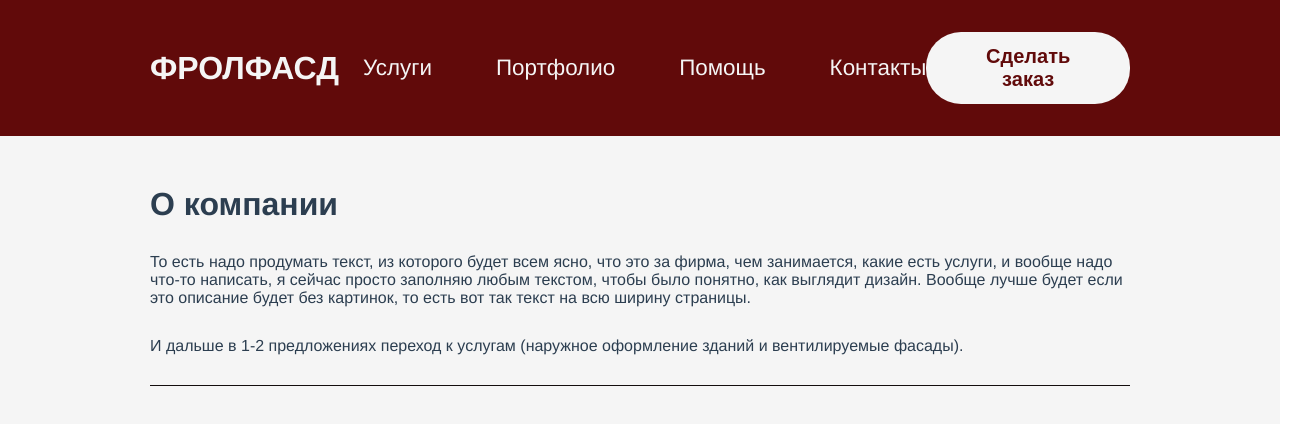
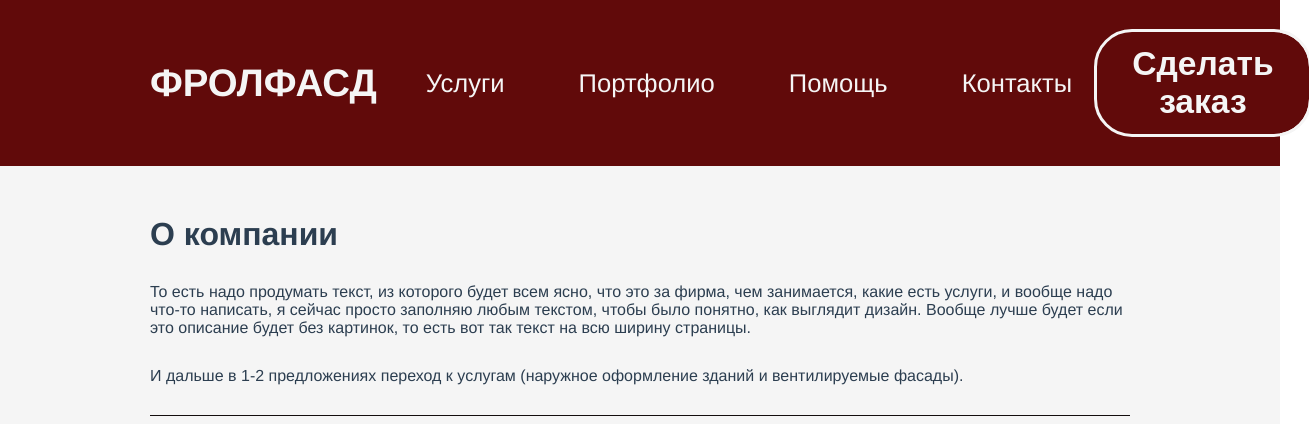
Before and after one commit to AshurovG/construction_company, a Vue app: page / in a window 1280 px wide. Shown: the top 424 px of the page, 1309 px wide, since content can reach past the window. Built offline with nearby package versions, Linux system fonts and the light colour scheme.

Commit message:
header update

```diff
--- a/src/App.vue
+++ b/src/App.vue
@@ -37,6 +37,7 @@ export default {
   margin: 0;
   padding: 0;
   border: 0;
+  box-sizing: border-box;
 }
 .page {
   position: relative;
--- a/src/components/header.vue
+++ b/src/components/header.vue
@@ -37,17 +37,20 @@ export default {
   width: 100%;
   padding: 2rem 0;
   margin-bottom: 50px;
+
+
 }
 
 .header-inner {
   display: flex;
   align-items: center;
   justify-content: space-between;
+  gap: 0;
 }
 
 .header-brand {
   /* margin-left: 15px; */
-  font-size: 2rem;
+  font-size: 2.4rem;
   color: #F5F5F5;
   text-transform: uppercase;
   font-weight: 700;
@@ -56,42 +59,58 @@ export default {
 
 .header-nav {
   display: flex;
-  gap: 40px;
+  justify-content: space-between;
+  gap: 0px;
+  /* width: 50%; */
+
+  /* width: 100%; */
+  /* gap: 120px; */
 }
 
 .header-nav-link {
   margin-left: 1.5rem;
 
   color: #F5F5F5;
-  font-size: 1.4rem;
+  font-size: 1.6rem;
   font-weight: 500;
   text-decoration: none;
+  border-radius: 35px;
+  padding:15px 25px ;
 
   transition: color 0.2s linear;
 }
 
 .header-nav-link:hover {
-  color: #e5bbbb;
+  /* color: #e5bbbb; */
+  background-color: #fff;
+  color: #610A0A;
+
 }
 
 
 .btn-order {
-    font-size: 20px;
+    font-size: 2.1rem;
     font-weight: 700;
     color: #610A0A;
-    background-color: #F5F5F5;
+
+
+    background-color:#610A0A;
+    color: #F5F5F5;
+    cursor: pointer;
+    outline: #F5F5F5 3px solid;
 
     border-radius: 35px;
     border: 0;
 
-    padding: 13px 56px;
+    padding: 13px 35px;
     /* margin-right: 20px; */
 
     transition: background-color 0.2s linear;
 }
 
 .btn-order:hover {
-    background-color:#e1dfdf;
+  background-color: #F5F5F5;
+  color: #610A0A;
 }
 
 .content {
```
